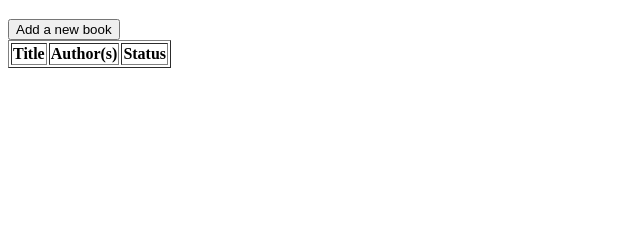
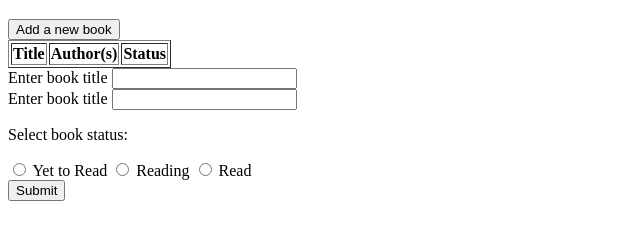
Before and after one commit to causeway-rms/odin-library, a plain HTML site: page index.html in a window 1280 px wide. Shown: the part 61-300 px from the top of the page, without its empty margins (0-640 px from the left). Drawn offline with Linux system fonts and the light colour scheme.

Commit message:
Add a dummy form to the html for user input

```diff
--- a/index.html
+++ b/index.html
@@ -16,6 +16,26 @@
             <th>Status</td>
         </tr>
     </table>
+    <form>
+        <div>
+            <label for="user_title">Enter book title</label>
+            <input type="text" id="user_title">
+        </div>
+        <div>
+            <label for="user_author">Enter book title</label>
+            <input type="text" id="user_author">
+        </div>
+        <p>Select book status:</p>
+        <div>
+            <input type="radio" id="yet-to-read" name="book-status">
+            <label for="yet-to-read">Yet to Read</label>
+            <input type="radio" id="reading" name="book-status">
+            <label for="reading">Reading</label>
+            <input type="radio" id="read" name="book-status">
+            <label for="read">Read</label>
+        </div>
+        <button type="submit">Submit</button>
+    </form>
     <script src="./script.js"></script>
 </body>
 </html>
```
